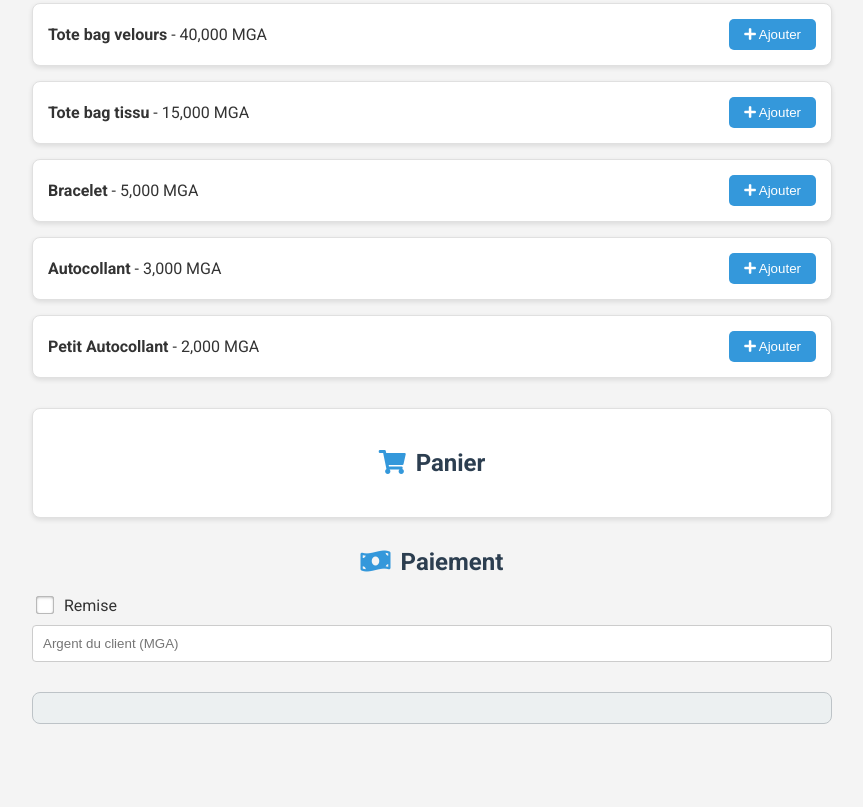
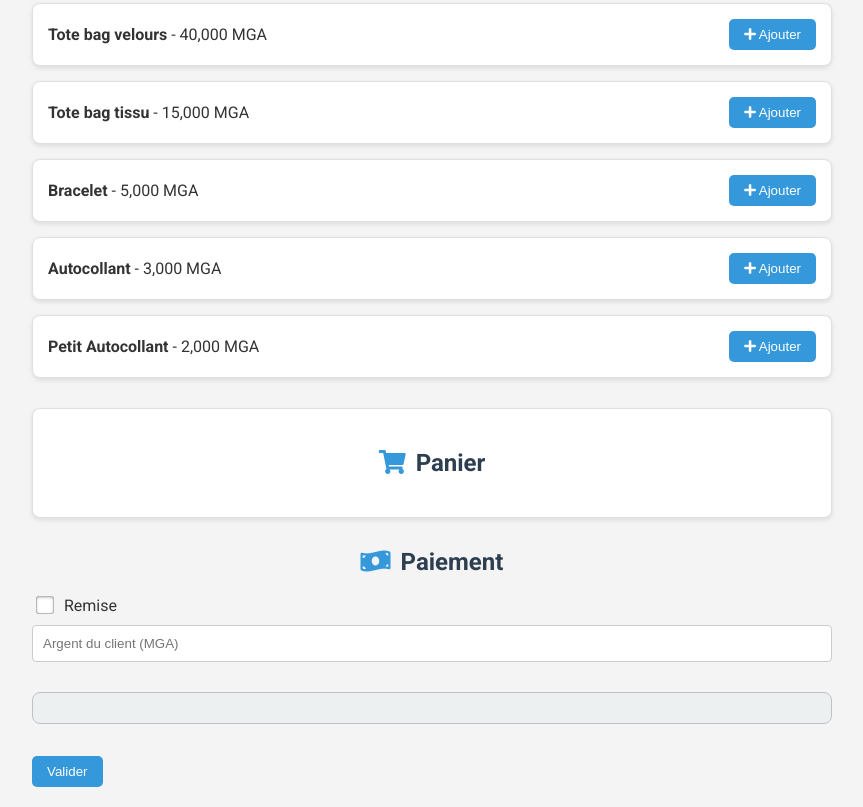
Before and after one commit to ItsTojoNyAina/Goodies-Shop, a plain HTML site: page Index.html in a window 1280 px wide. Shown: the part 644-1451 px from the top of the page, without its empty margins (208-1071 px from the left). Before the commit the page ends 1388 px from the top, so only its background shows below. Drawn offline with Linux system fonts and the light colour scheme.

Commit message:
Boutton Valider

```diff
--- a/Index.html
+++ b/Index.html
@@ -35,6 +35,7 @@
             </div>
             <input type="number" id="customerMoney" placeholder="Argent du client (MGA)" onchange="calculateChange()">
             <div class="change" id="change"></div>
+            <button class="Valider">Valider</button>
         </div>
     </div>
 
--- a/style.css
+++ b/style.css
@@ -171,3 +171,16 @@ input[type="number"] {
     -webkit-user-select: none;
     user-select: none;
   }
+  .Valider{
+    margin-top: 4%;
+    background-color: #3498db;
+    color: white;
+    border: none;
+    padding: 8px 15px;
+    border-radius: 5px;
+    cursor: pointer;
+    transition: background-color 0.3s ease;
+  }
+  .Valider:hover{
+    background-color: #2980b9;
+  }
```
